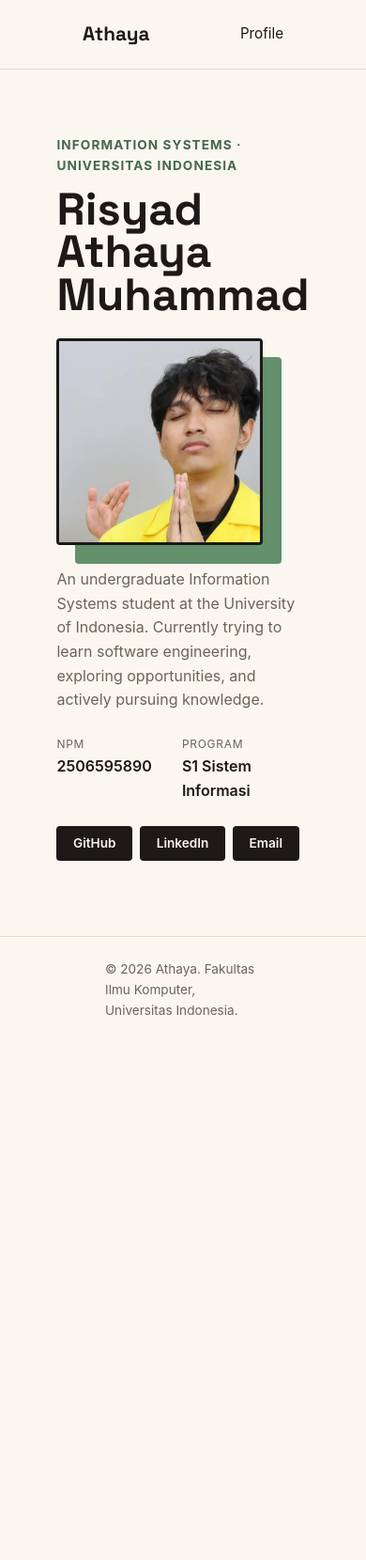
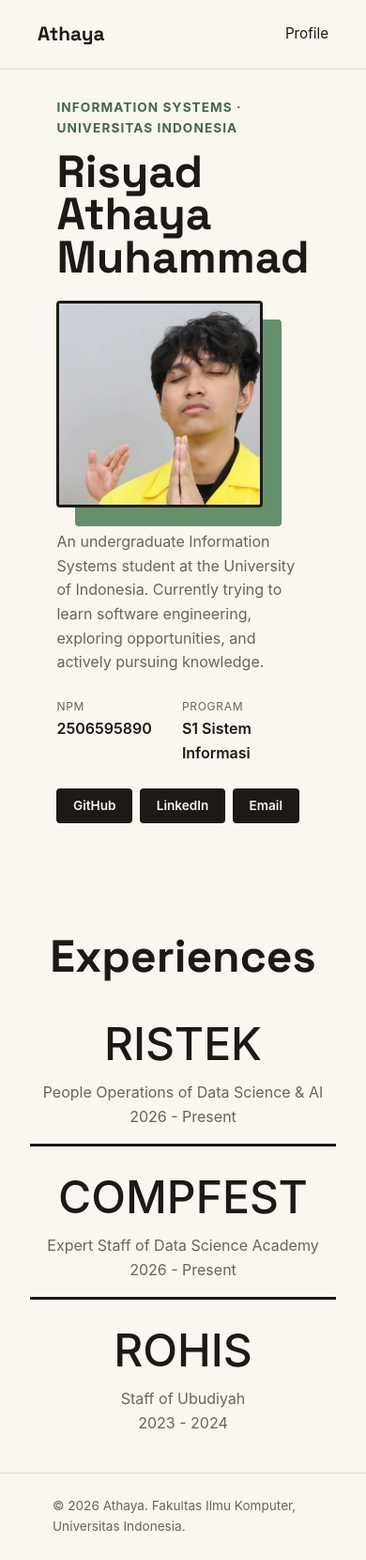
Before and after one commit to RisyadAthaya/myportofolio, a Django app: page / in a window 390 px wide. Shown: the whole page at 94% size. Before the commit the page ends 1080 px from the top, so only its background shows below. Run offline with Django 5.2, Linux system fonts and the light colour scheme.

Commit message:
feat: add experiences section while adjusting the whole page responsiveness (margin, padding, etc)

```diff
--- a/static/css/style.css
+++ b/static/css/style.css
@@ -25,17 +25,26 @@ main {
     display: flex;
     flex-direction: column;
     align-items: center;
-    padding-top: 4.5rem;
+    padding-top: 6rem;
+    padding-inline: 8rem;
+}
+
+section {
+    padding-block: 4.5rem;
+    padding-inline: 8rem;
 }
 
 h1, .brand {
     font-family: "Space Grotesk", -apple-system, sans-serif;
 }
 
+h2 {
+    font-family: "Space Grotesk", -apple-system, sans-serif;
+    font-size: clamp(3rem, 7vw, 4.5rem);
+}
+
 .container {
-    max-width: 960px;
-    margin: 0 4rem;
-    padding: 0 1.5rem;
+    margin: 0 5.5rem;
 }
 
 .site-header {
@@ -180,6 +189,53 @@ h1, .brand {
     border: 3px solid var(--ink);
 }
 
+#experiences {
+    display: flex;
+    flex-direction: column;
+    align-items: center;
+}
+
+.experiences-list {
+    display: flex;
+    flex-direction: column;
+    list-style: none;
+    width: 100%;
+}
+
+.experiences-item {
+    display: flex;
+    flex-direction: row;
+    align-items: center;
+    justify-content: space-between;
+    padding-block: 1rem;
+    width: 100%;
+    border-bottom-color: var(--ink);
+    border-bottom-width: 3px;
+    border-bottom-style: solid;
+}
+
+.experiences-item:last-child {
+    border-bottom: none;
+}
+
+.experiences-item-title {
+    font-size: clamp(3rem, 7vw, 4rem);
+    font-weight: 500;
+    color: var(--ink);
+    text-decoration: none;
+}
+
+.experiences-item-title:hover {
+    color: var(--accent);
+}
+
+.experiences-item-desc {
+    display: flex;
+    flex-direction: column;
+    text-align: right;
+    color: var(--text-muted);
+}
+
 .site-footer {
     padding: 1.5rem;
     color: var(--text-muted);
@@ -187,7 +243,22 @@ h1, .brand {
     border-top: 1px solid var(--line);
 }
 
-@media (max-width: 600px) {
+@media (max-width: 768px) {
+    main {
+        padding-top: 2rem;
+        padding-inline: 4rem;
+    }
+
+    section {
+        padding-block: 1.5rem;
+        padding-inline: 2rem;
+    }
+
+    .container {
+        margin: 0 1rem;
+        padding: 0 1rem;
+    }
+
     .hero-grid {
         grid-template-columns: 1fr;
         grid-template-areas:
@@ -203,4 +274,12 @@ h1, .brand {
     .social-links {
         justify-content: flex-start;
     }
+
+    .experiences-item {
+        flex-direction: column;
+    }
+
+    .experiences-item-desc {
+        text-align: center;
+    }
 }
--- a/templates/index.html
+++ b/templates/index.html
@@ -7,7 +7,7 @@
   <link rel="preconnect" href="https://fonts.googleapis.com">
   <link rel="preconnect" href="https://fonts.gstatic.com" crossorigin>
   <link href="https://fonts.googleapis.com/css2?family=Space+Grotesk:wght@500;700&display=swap" rel="stylesheet">
-  <link rel="stylesheet" href="/static/css/style.css">
+  <link rel="stylesheet" href="../static/css/style.css">
 </head>
 <body>
   <header class="site-header">
@@ -43,14 +43,40 @@
             </div>
           </dl>
           <div class="social-links">
-            <a href="https://github.com/RisyadAthaya" class="social-link">GitHub</a>
-            <a href="https://www.linkedin.com/in/risyadathaya/" class="social-link">LinkedIn</a>
-            <a href="mailto:risyad.athaya@ui.ac.id" class="social-link">Email</a>
+            <a href="https://github.com/RisyadAthaya" class="social-link" target="_blank">GitHub</a>
+            <a href="https://www.linkedin.com/in/risyadathaya/" class="social-link" target="_blank">LinkedIn</a>
+            <a href="mailto:risyad.athaya@ui.ac.id" class="social-link" target="_blank">Email</a>
           </div>
         </div>
       </div>
     </section>
   </main>
+  <section id="experiences">
+    <h2>Experiences</h2>
+    <ul class="experiences-list">
+      <li class="experiences-item">
+        <a href="https://www.ristek.cs.ui.ac.id/" class="experiences-item-title" target="_blank">RISTEK</a>
+        <div class="experiences-item-desc">
+          <p>People Operations of Data Science & AI</p>
+          <p>2026 - Present</p>
+        </div>
+      </li>
+      <li class="experiences-item">
+        <a href="https://www.instagram.com/compfest/" class="experiences-item-title" target="_blank">COMPFEST</a>
+        <div class="experiences-item-desc">
+          <p>Expert Staff of Data Science Academy</p>
+          <p>2026 - Present</p>
+        </div>
+      </li>
+      <li class="experiences-item">
+        <a href="https://www.instagram.com/rohissmalabsjkt/" class="experiences-item-title" target="_blank">ROHIS</a>
+        <div class="experiences-item-desc">
+          <p>Staff of Ubudiyah</p>
+          <p>2023 - 2024</p>
+        </div>
+      </li>
+    </ul>
+  </section>
 
   <footer class="site-footer">
     <div class="container">
```
